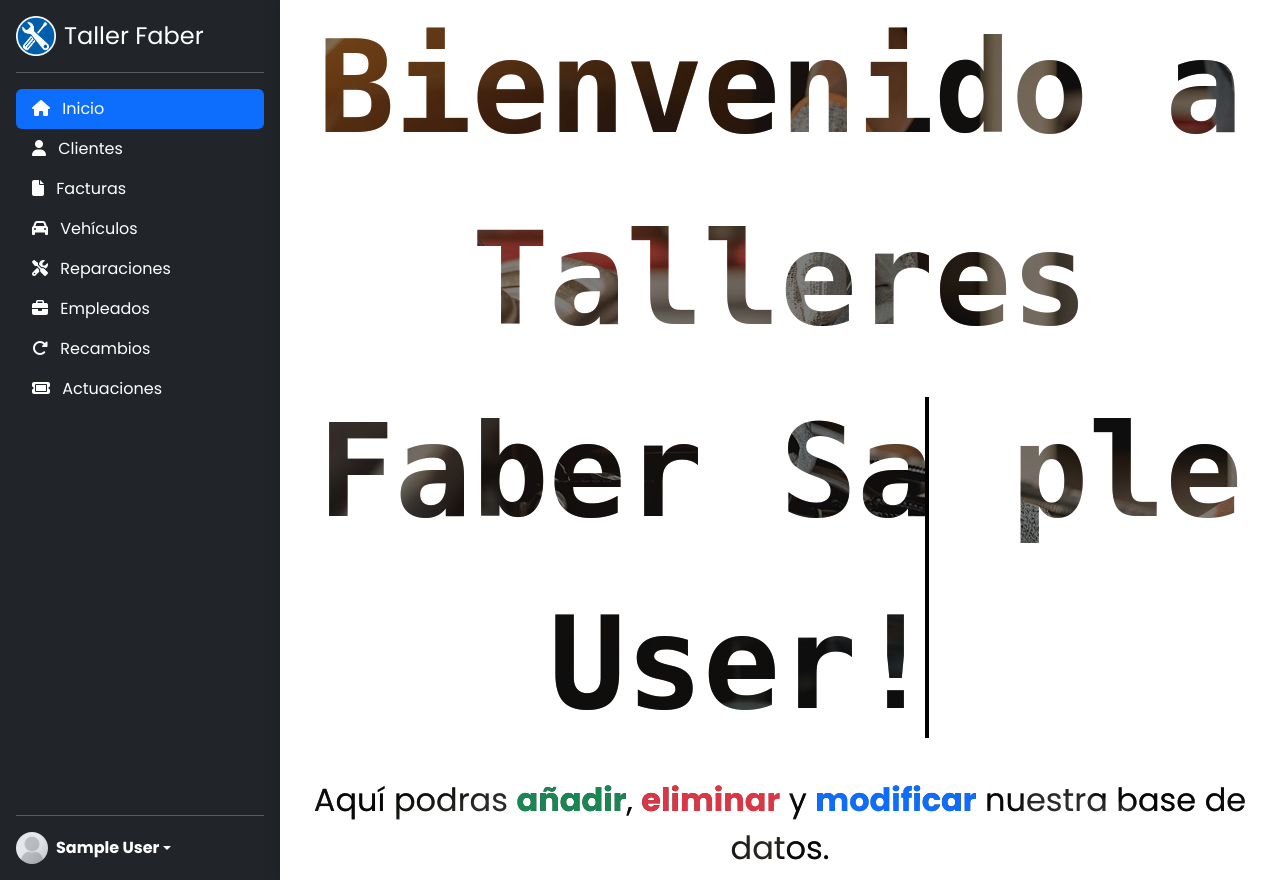
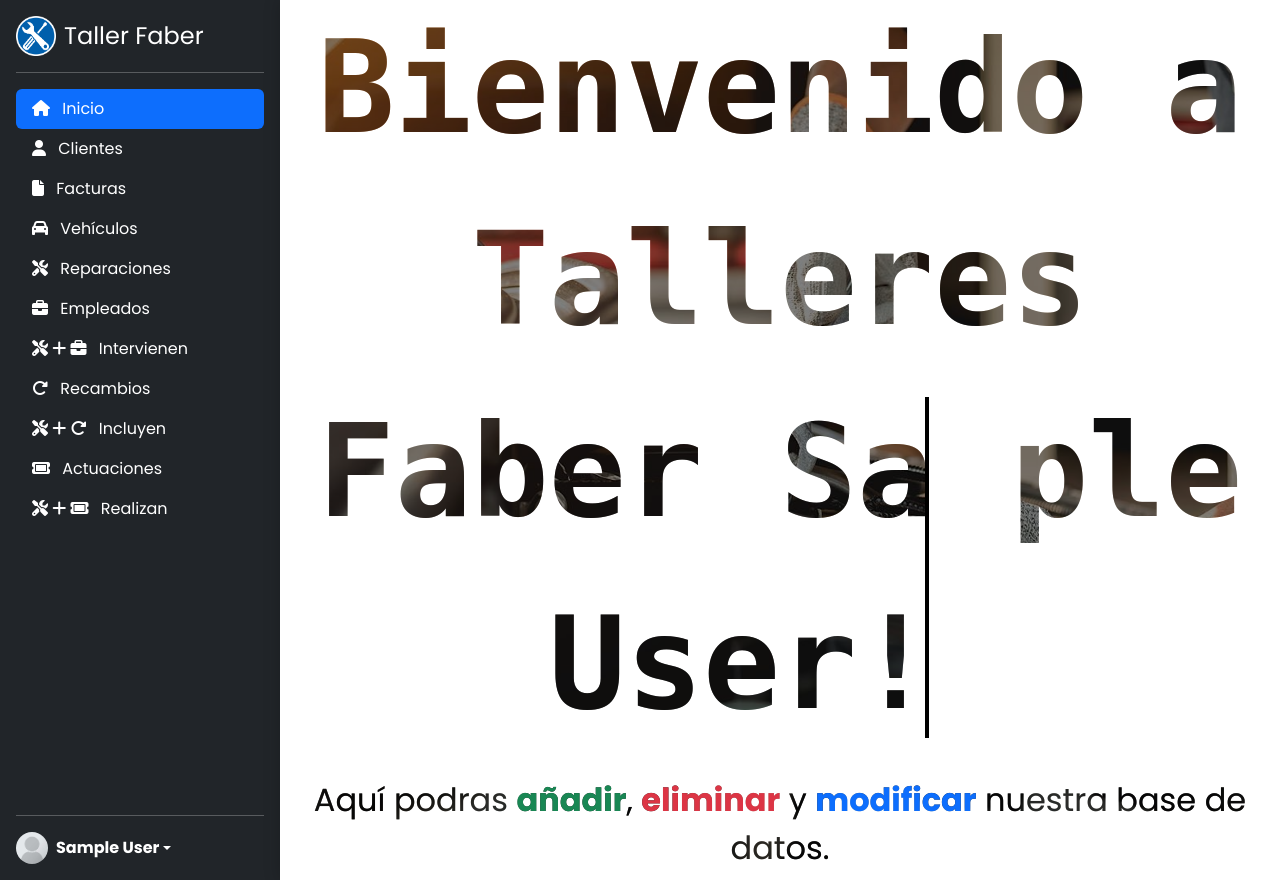
Before and after one commit to Cerbesus/tallerfabel, a PHP site: page /main.php in a window 1280 px wide. Run offline with PHP 8.4, Linux system fonts and the light colour scheme; the visitor is signed in with stand-in values (Sample User, id 1).

Commit message:
Nav completo

```diff
--- a/main.php
+++ b/main.php
@@ -72,15 +72,39 @@ if (!isset($_SESSION['user'])) {
         </a>
       </li>
       <li>
-        <a href="recambios/list.php" class="nav-link text-white">
+        <a href="intervienen/list.php" class="nav-link text-white">
+          <i class="fa-solid fa-screwdriver-wrench" width="16" height="16"></i>
+          <i class="fa-solid fa-plus"></i>
+          <i class="fa-solid fa-briefcase bi me-2" width="16" height="16"></i>
+          Intervienen
+        </a>
+      </li>
+      <li>
+          <a href="recambios/list.php" class="nav-link text-white">
+            <i class="fa-solid fa-rotate-right bi me-2" width="16" height="16"></i>
+            Recambios
+          </a>
+      </li>
+      <li>
+        <a href="incluyen/list.php" class="nav-link text-white">
+          <i class="fa-solid fa-screwdriver-wrench" width="16" height="16"></i>
+          <i class="fa-solid fa-plus"></i>
           <i class="fa-solid fa-rotate-right bi me-2" width="16" height="16"></i>
-          Recambios
+          Incluyen
         </a>
       </li>
       <li>
         <a href="actuaciones/list.php" class="nav-link text-white">
           <i class="fa-solid fa-ticket bi me-2" width="16" height="16"></i>
           Actuaciones
+        </a>
+      </li>
+      <li>
+        <a href="realizan/list.php" class="nav-link text-white">
+          <i class="fa-solid fa-screwdriver-wrench" width="16" height="16"></i>
+          <i class="fa-solid fa-plus"></i>
+          <i class="fa-solid fa-ticket bi me-2" width="16" height="16"></i>
+          Realizan
         </a>
       </li>
     </ul>
```
